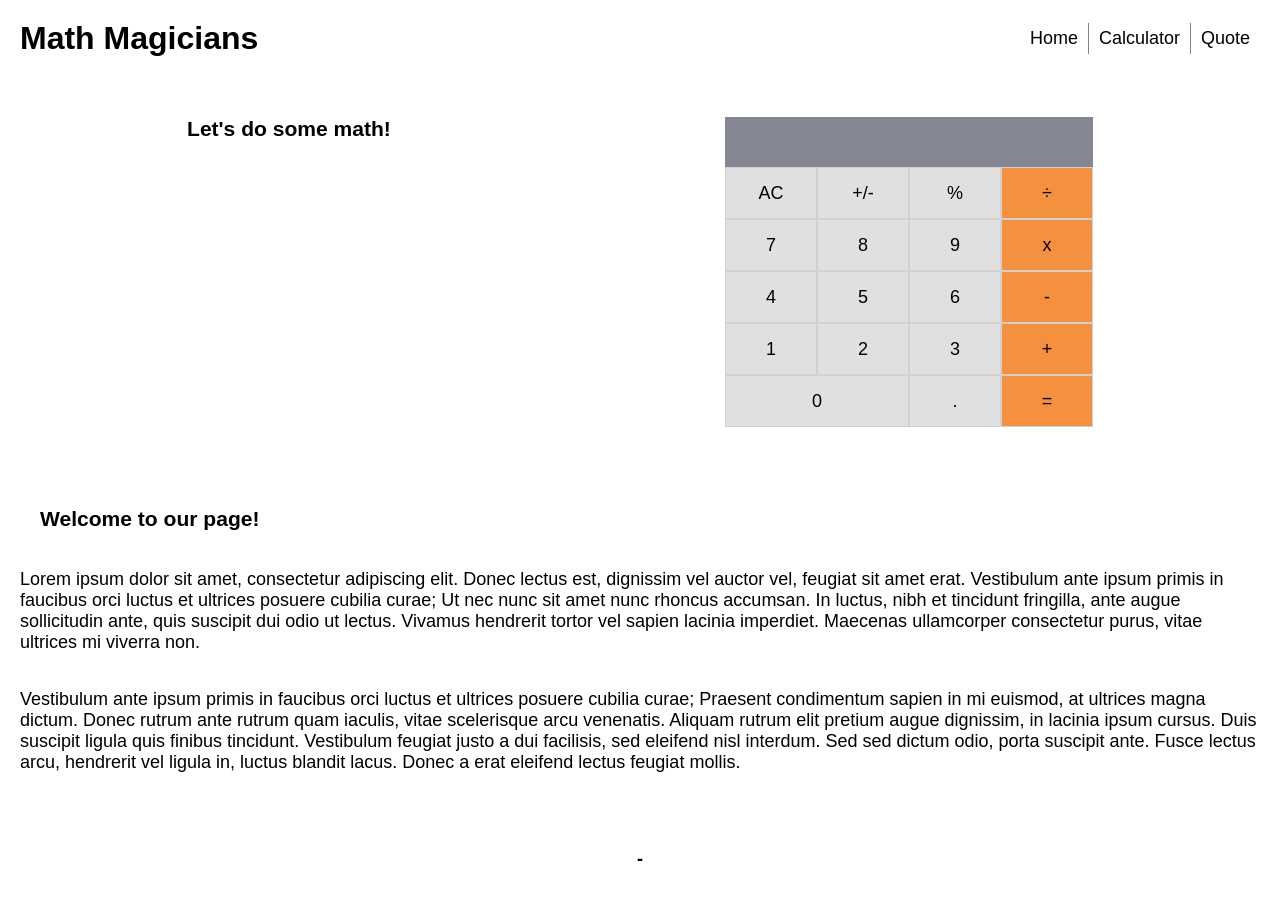
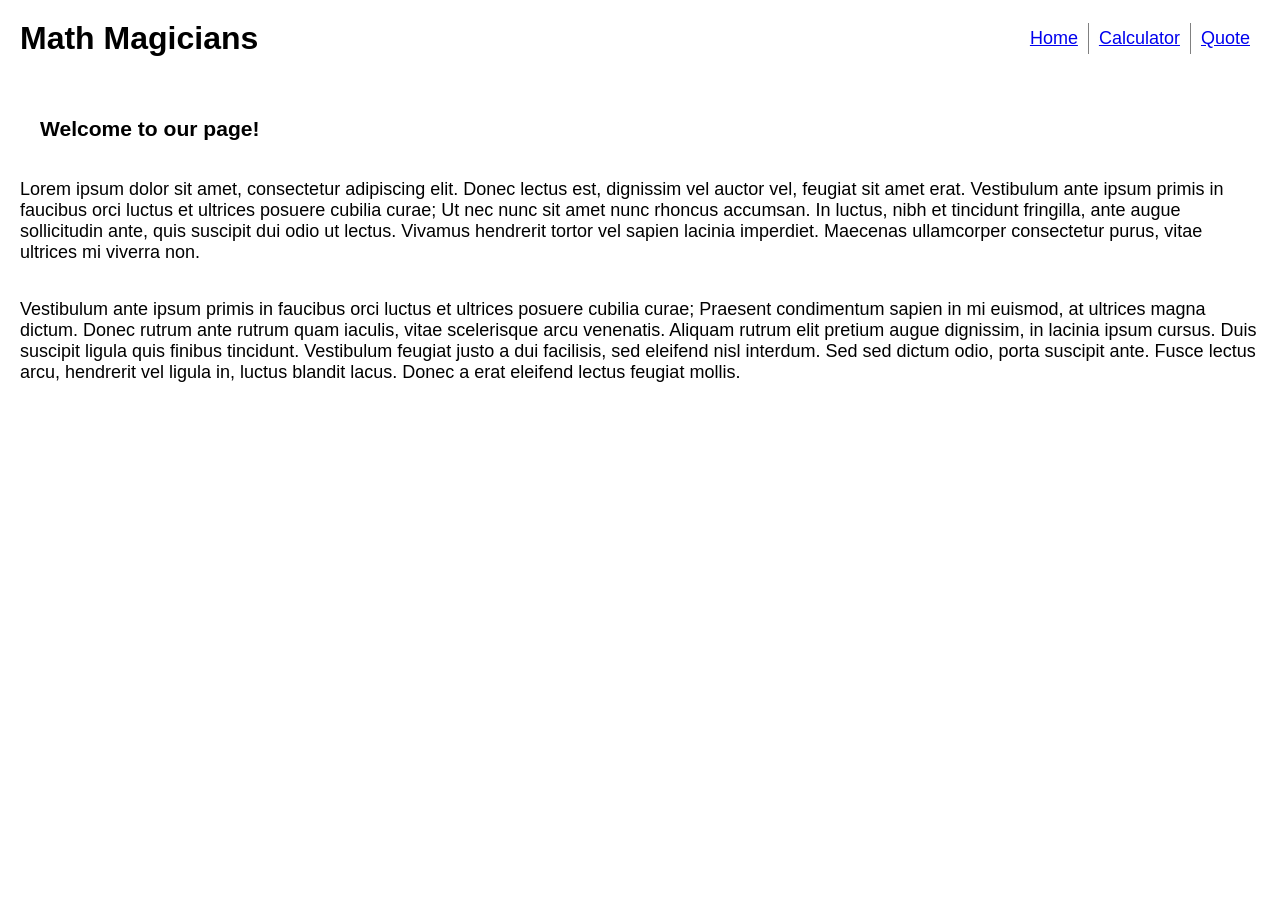
Before and after one commit to marilirulita/math-magicians, a React (Create React App) app: page / in a window 1280 px wide. Shown: the top 900 px of the page. After the commit the page ends 800 px from the top, so only its background shows below. Built offline with nearby package versions, Linux system fonts and the light colour scheme; no server answers.

Commit message:
Add routes to project

```diff
--- a/package.json
+++ b/package.json
@@ -9,6 +9,7 @@
     "big.js": "^6.1.1",
     "react": "^17.0.2",
     "react-dom": "^17.0.2",
+    "react-router-dom": "^6.2.1",
     "react-scripts": "^5.0.0",
     "web-vitals": "^2.1.4"
   },
--- a/src/App.css
+++ b/src/App.css
@@ -103,5 +103,5 @@ nav ul li:last-child {
   align-items: center;
   max-width: fit-content;
   padding: 20px;
-  margin: 0 auto;
+  margin: 30px auto;
 }
--- a/src/App.js
+++ b/src/App.js
@@ -1,4 +1,5 @@
 import React from 'react';
+import { Routes, Route } from 'react-router-dom';
 import Calculator from './components/Calculator';
 import Navbar from './components/Navbar';
 import './App.css';
@@ -15,9 +16,11 @@ class App extends React.Component {
     return (
       <>
         <Navbar />
-        <Calculator />
-        <Welcome />
-        <Quote />
+        <Routes>
+          <Route path="calculator" element={<Calculator />} />
+          <Route path="/" element={<Welcome />} />
+          <Route path="quote" element={<Quote />} />
+        </Routes>
       </>
     );
   }
--- a/src/components/Navbar.js
+++ b/src/components/Navbar.js
@@ -1,10 +1,12 @@
+import { Link } from 'react-router-dom';
+
 const Navbar = () => (
   <nav>
     <h1>Math Magicians</h1>
     <ul>
-      <li>Home</li>
-      <li>Calculator</li>
-      <li>Quote</li>
+      <li><Link to="/">Home</Link></li>
+      <li><Link to="/calculator">Calculator</Link></li>
+      <li><Link to="/quote">Quote</Link></li>
     </ul>
   </nav>
 );
--- a/src/index.js
+++ b/src/index.js
@@ -1,12 +1,15 @@
 import React from 'react';
 import ReactDOM from 'react-dom';
+import { BrowserRouter as Router } from 'react-router-dom';
 import App from './App';
 import './index.css';
 import reportWebVitals from './reportWebVitals';
 
 ReactDOM.render(
   <React.StrictMode>
-    <App />
+    <Router>
+      <App />
+    </Router>
   </React.StrictMode>,
   document.getElementById('root'),
 );
```
Also changed, not shown: 1 other file (tests, documents, lock files or other folders).
